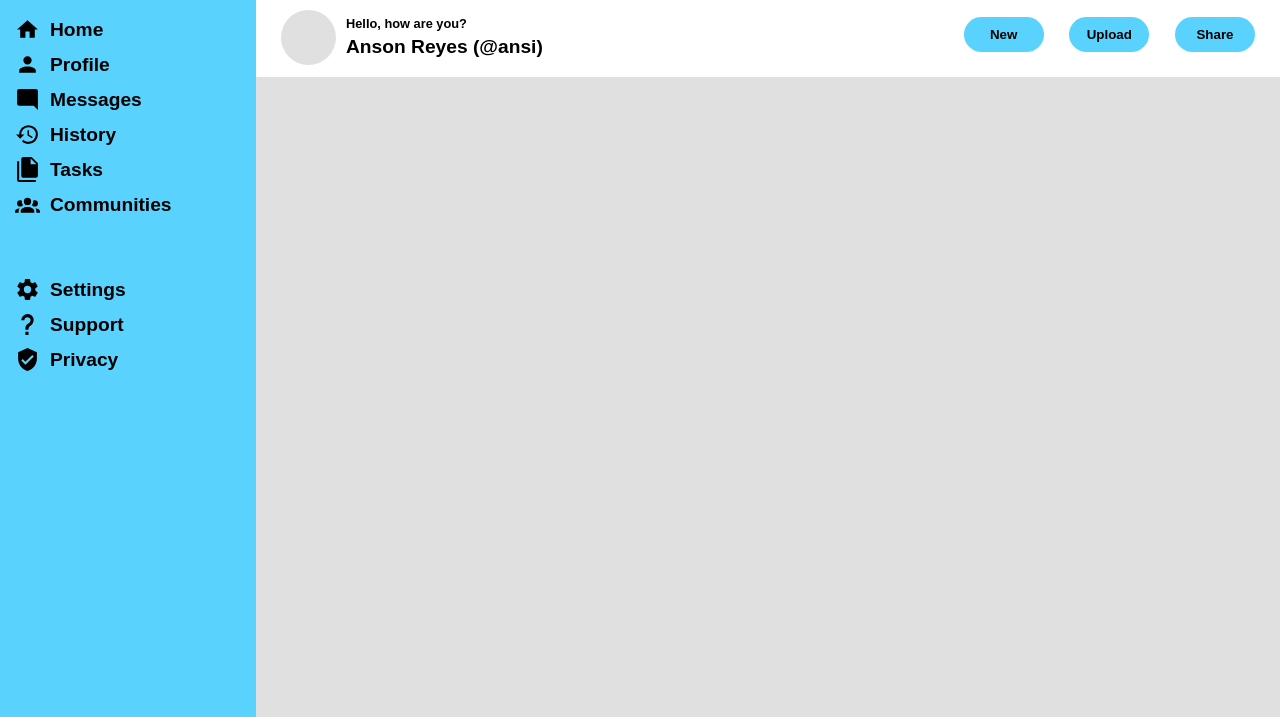
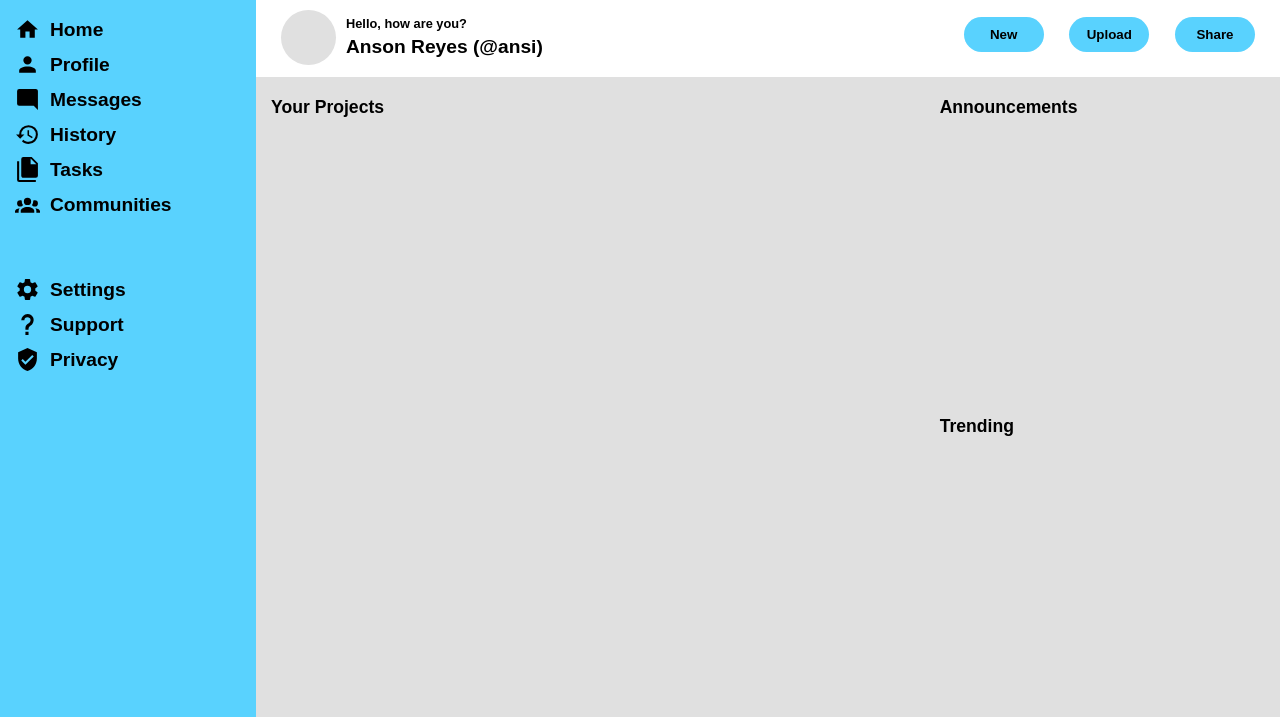
Before and after one commit to Ansi-Rez/admin_dashboard, a plain HTML site: page index.html in a window 1280 px wide. Shown: the part 83-800 px from the top of the page. Drawn offline with Linux system fonts and the light colour scheme.

Commit message:
Add more grids to main content

```diff
--- a/css/mystyle.css
+++ b/css/mystyle.css
@@ -193,4 +193,43 @@ ul
     display:grid;
     grid-template-columns:2fr 1fr;
     grid-template-rows:1fr 1fr;
+    gap:18px;
 }
+
+.projects
+{
+    display:grid;
+    grid-template-rows:1fr 12fr;
+    grid-template-columns:1fr;
+}
+
+.announcements,.trending
+{
+    display:grid;
+    grid-template-rows:1fr 9fr;
+    grid-template-columns:1fr;
+}
+
+.main-content span
+{
+    font-weight:600;
+    font-size:1.1rem;
+}
+
+.projects
+{
+    grid-row:1/3;
+    grid-column:1/2;
+}
+
+.announcements
+{
+    grid-row:1/2;
+    grid-column:2/3;
+}
+
+.trending
+{
+    grid-row:2/3;
+    grid-column:2/3;
+}
--- a/index.html
+++ b/index.html
@@ -83,9 +83,27 @@
         </div>
         </div>
         <div class="main-content">
-            <div class="projects"></div>
-            <div class="announcements"></div>
-            <div class="trending"></div>
+            <div class="projects">
+                <span>Your Projects</span>
+                <div>
+                    <div></div>
+                    <div></div>
+                    <div></div>
+                    <div></div>
+                    <div></div>
+                    <div></div>
+                </div>
+            </div>
+            <div class="announcements">
+                <span>Announcements</span>
+                <div>
+                </div>
+            </div>
+            <div class="trending">
+                <span>Trending</span>
+                <div>
+                </div>
+            </div>
         </div>
     </div>
 </body>
```
